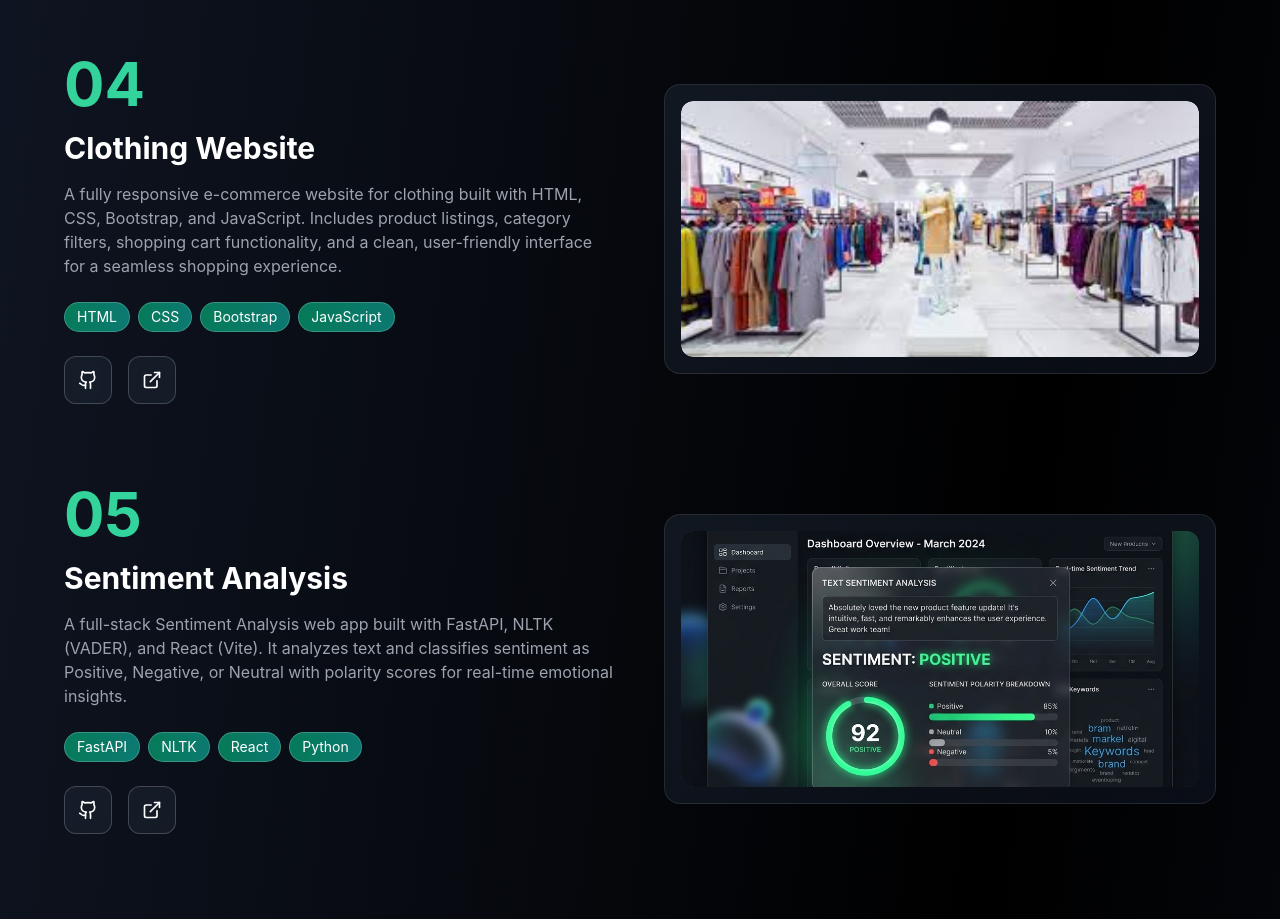
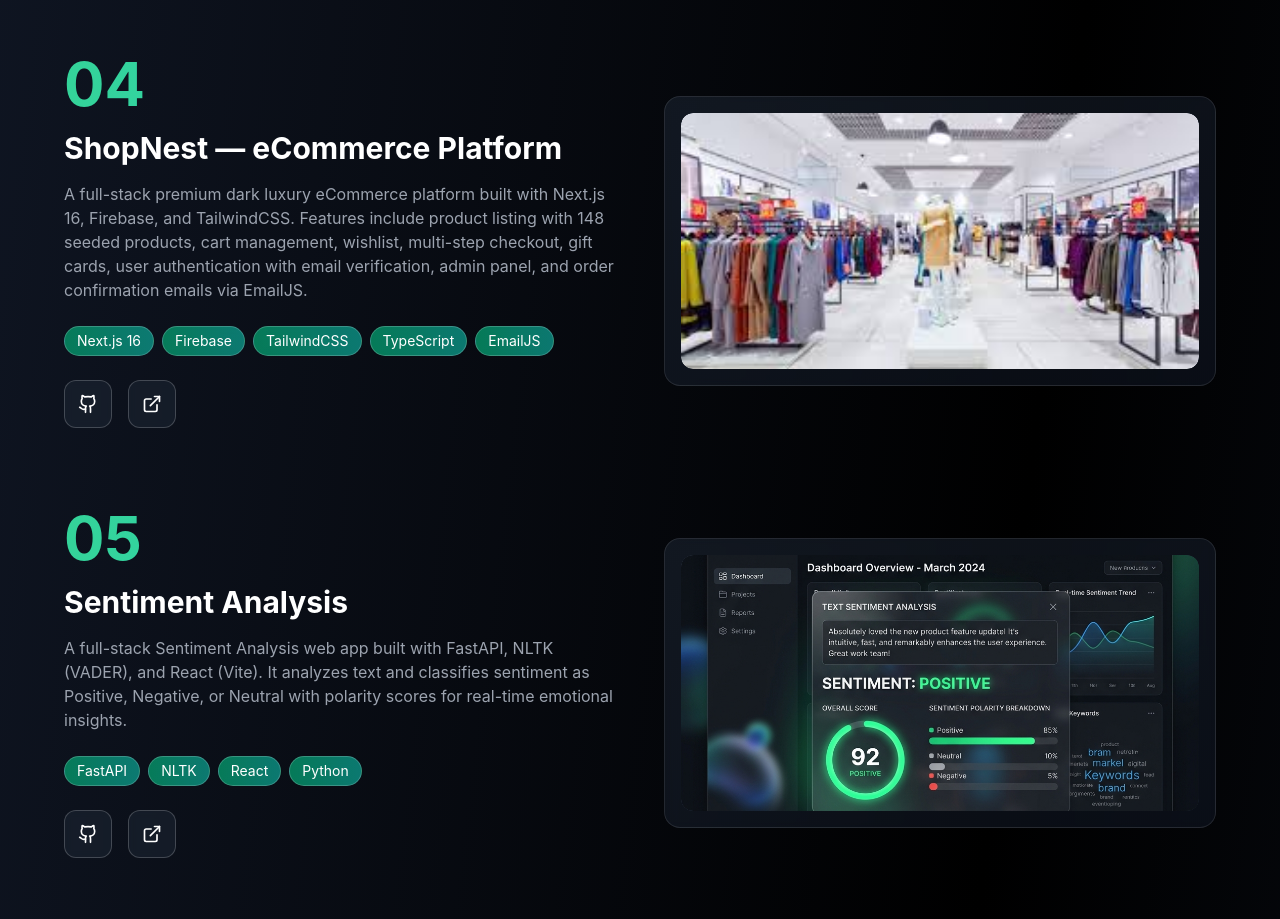
Before and after one commit to Gotam-Dulhani/gotam-Portfolio, a Next.js app: page / in a window 1280 px wide. Shown: the part 3260-4179 px from the top of the page. Built offline with nearby package versions, Linux system fonts and the light colour scheme.

Commit message:
Replace Clothing Website with ShopNest eCommerce fullstack project

```diff
--- a/app/page.js
+++ b/app/page.js
@@ -554,11 +554,11 @@ const WorkSection = () => {
     },
     {
       id: 4,
-      title: 'Clothing Website',
-      description: 'A fully responsive e-commerce website for clothing built with HTML, CSS, Bootstrap, and JavaScript. Includes product listings, category filters, shopping cart functionality, and a clean, user-friendly interface for a seamless shopping experience.',
-      tech: ['HTML', 'CSS', 'Bootstrap', 'JavaScript'],
+      title: 'ShopNest — eCommerce Platform',
+      description: 'A full-stack premium dark luxury eCommerce platform built with Next.js 16, Firebase, and TailwindCSS. Features include product listing with 148 seeded products, cart management, wishlist, multi-step checkout, gift cards, user authentication with email verification, admin panel, and order confirmation emails via EmailJS.',
+      tech: ['Next.js 16', 'Firebase', 'TailwindCSS', 'TypeScript', 'EmailJS'],
       image: '/cloth.jpeg',
-      github: 'https://github.com/Gotam-Dulhani/Clothing-Website',
+      github: 'https://github.com/Gotam-Dulhani/Ecommerce-fullstack-design',
       live: 'https://ecommerce-fullstack-design-omega-teal.vercel.app/'
     },
     {
```
